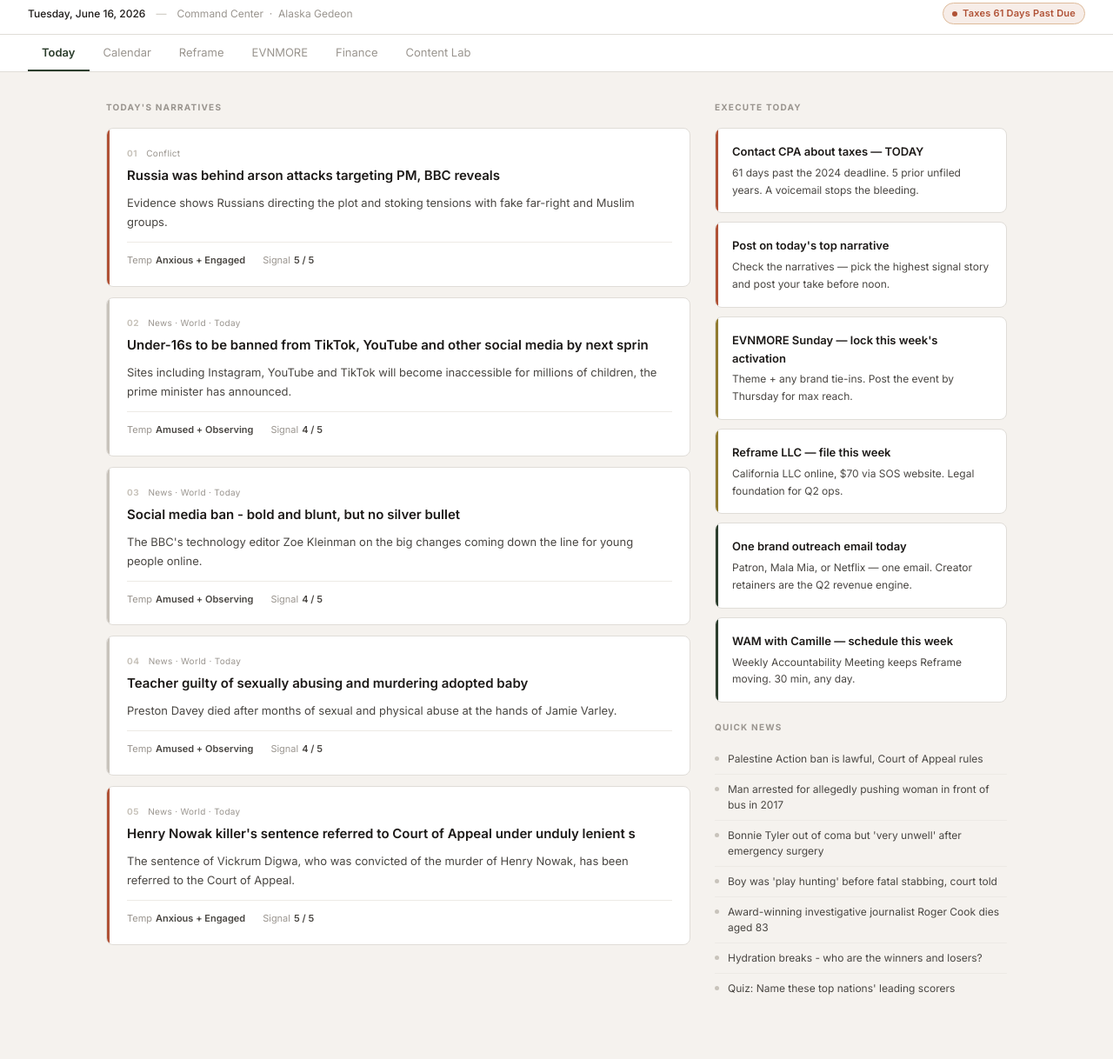
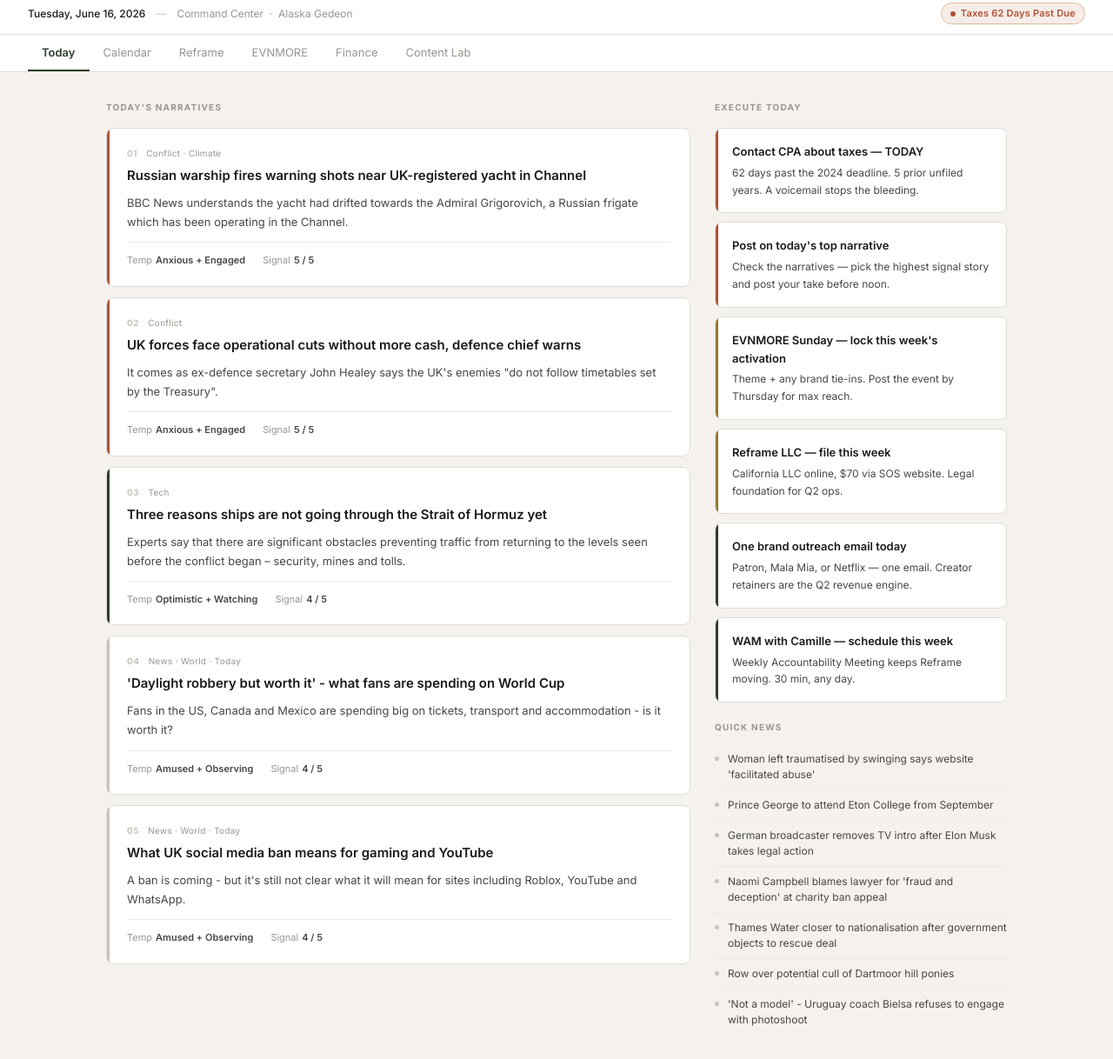
Before and after one commit to alaskagedeon-art/daily-dashboard, a plain HTML site: page index.html in a window 1280 px wide. Shown: the part 8-1226 px from the top of the page at 87% size. Drawn offline with Linux system fonts and the light colour scheme.

Commit message:
Daily update 2026-06-16

```diff
--- a/index.html
+++ b/index.html
@@ -1074,7 +1074,7 @@ body {
   </div>
   <div class="topbar-alert">
     <span class="alert-dot"></span>
-    Taxes 61 Days Past Due
+    Taxes 62 Days Past Due
   </div>
 </div>
 
@@ -1102,36 +1102,36 @@ body {
         <div class="narrative-card nc-red">
           <div class="nc-eyebrow">
             <span class="nc-num">01</span>
-            <span class="nc-tag">Conflict</span>
+            <span class="nc-tag">Conflict · Climate</span>
           </div>
-          <div class="nc-title">Russia was behind arson attacks targeting PM, BBC reveals</div>
-          <div class="nc-body">Evidence shows Russians directing the plot and stoking tensions with fake far-right and Muslim groups.</div>
+          <div class="nc-title">Russian warship fires warning shots near UK-registered yacht in Channel</div>
+          <div class="nc-body">BBC News understands the yacht had drifted towards the Admiral Grigorovich, a Russian frigate which has been operating in the Channel.</div>
           <div class="nc-footer">
             <div class="nc-footer-item">Temp<span>Anxious + Engaged</span></div>
             <div class="nc-footer-item">Signal<span>5 / 5</span></div>
           </div>
         </div>
-        <div class="narrative-card nc-muted">
+        <div class="narrative-card nc-red">
           <div class="nc-eyebrow">
             <span class="nc-num">02</span>
-            <span class="nc-tag">News · World · Today</span>
+            <span class="nc-tag">Conflict</span>
           </div>
-          <div class="nc-title">Under-16s to be banned from TikTok, YouTube and other social media by next sprin</div>
-          <div class="nc-body">Sites including Instagram, YouTube and TikTok will become inaccessible for millions of children, the prime minister has announced.</div>
+          <div class="nc-title">UK forces face operational cuts without more cash, defence chief warns</div>
+          <div class="nc-body">It comes as ex-defence secretary John Healey says the UK's enemies "do not follow timetables set by the Treasury".</div>
           <div class="nc-footer">
-            <div class="nc-footer-item">Temp<span>Amused + Observing</span></div>
-            <div class="nc-footer-item">Signal<span>4 / 5</span></div>
+            <div class="nc-footer-item">Temp<span>Anxious + Engaged</span></div>
+            <div class="nc-footer-item">Signal<span>5 / 5</span></div>
           </div>
         </div>
-        <div class="narrative-card nc-muted">
+        <div class="narrative-card nc-green">
           <div class="nc-eyebrow">
             <span class="nc-num">03</span>
-            <span class="nc-tag">News · World · Today</span>
+            <span class="nc-tag">Tech</span>
           </div>
-          <div class="nc-title">Social media ban - bold and blunt, but no silver bullet</div>
-          <div class="nc-body">The BBC's technology editor Zoe Kleinman on the big changes coming down the line for young people online.</div>
+          <div class="nc-title">Three reasons ships are not going through the Strait of Hormuz yet</div>
+          <div class="nc-body">Experts say that there are significant obstacles preventing  traffic from returning to the levels seen before the conflict began – security, mines and tolls.</div>
           <div class="nc-footer">
-            <div class="nc-footer-item">Temp<span>Amused + Observing</span></div>
+            <div class="nc-footer-item">Temp<span>Optimistic + Watching</span></div>
             <div class="nc-footer-item">Signal<span>4 / 5</span></div>
           </div>
         </div>
@@ -1140,23 +1140,23 @@ body {
             <span class="nc-num">04</span>
             <span class="nc-tag">News · World · Today</span>
           </div>
-          <div class="nc-title">Teacher guilty of sexually abusing and murdering adopted baby</div>
-          <div class="nc-body">Preston Davey died after months of sexual and physical abuse at the hands of Jamie Varley.</div>
+          <div class="nc-title">'Daylight robbery but worth it' - what fans are spending on World Cup</div>
+          <div class="nc-body">Fans in the US, Canada and Mexico are spending big on tickets, transport and accommodation - is it worth it?</div>
           <div class="nc-footer">
             <div class="nc-footer-item">Temp<span>Amused + Observing</span></div>
             <div class="nc-footer-item">Signal<span>4 / 5</span></div>
           </div>
         </div>
-        <div class="narrative-card nc-red">
+        <div class="narrative-card nc-muted">
           <div class="nc-eyebrow">
             <span class="nc-num">05</span>
             <span class="nc-tag">News · World · Today</span>
           </div>
-          <div class="nc-title">Henry Nowak killer's sentence referred to Court of Appeal under unduly lenient s</div>
-          <div class="nc-body">The sentence of Vickrum Digwa, who was convicted of the murder of Henry Nowak, has been referred to the Court of Appeal.</div>
+          <div class="nc-title">What UK social media ban means for gaming and YouTube</div>
+          <div class="nc-body">A ban is coming - but it's still not clear what it will mean for sites including Roblox, YouTube and WhatsApp.</div>
           <div class="nc-footer">
-            <div class="nc-footer-item">Temp<span>Anxious + Engaged</span></div>
-            <div class="nc-footer-item">Signal<span>5 / 5</span></div>
+            <div class="nc-footer-item">Temp<span>Amused + Observing</span></div>
+            <div class="nc-footer-item">Signal<span>4 / 5</span></div>
           </div>
         </div>
         <!-- NARRATIVES-END -->
@@ -1168,7 +1168,7 @@ body {
         <!-- PRIORITIES-START -->
         <div class="priority-item pi-red">
           <div class="pi-title">Contact CPA about taxes — TODAY</div>
-          <div class="pi-body">61 days past the 2024 deadline. 5 prior unfiled years. A voicemail stops the bleeding.</div>
+          <div class="pi-body">62 days past the 2024 deadline. 5 prior unfiled years. A voicemail stops the bleeding.</div>
         </div>
         <div class="priority-item pi-red">
           <div class="pi-title">Post on today's top narrative</div>
@@ -1192,13 +1192,13 @@ body {
         </div>
         <div class="news-list">
           <div class="section-title">Quick News</div>
-          <div class="news-bullet"><span class="news-dot"></span><span>Palestine Action ban is lawful, Court of Appeal rules</span></div>
-          <div class="news-bullet"><span class="news-dot"></span><span>Man arrested for allegedly pushing woman in front of bus in 2017</span></div>
-          <div class="news-bullet"><span class="news-dot"></span><span>Bonnie Tyler out of coma but 'very unwell' after emergency surgery</span></div>
-          <div class="news-bullet"><span class="news-dot"></span><span>Boy was 'play hunting' before fatal stabbing, court told</span></div>
-          <div class="news-bullet"><span class="news-dot"></span><span>Award-winning investigative journalist Roger Cook dies aged 83</span></div>
-          <div class="news-bullet"><span class="news-dot"></span><span>Hydration breaks - who are the winners and losers?</span></div>
-          <div class="news-bullet"><span class="news-dot"></span><span>Quiz: Name these top nations' leading scorers</span></div>
+          <div class="news-bullet"><span class="news-dot"></span><span>Woman left traumatised by swinging says website 'facilitated abuse'</span></div>
+          <div class="news-bullet"><span class="news-dot"></span><span>Prince George to attend Eton College from September</span></div>
+          <div class="news-bullet"><span class="news-dot"></span><span>German broadcaster removes TV intro after Elon Musk takes legal action</span></div>
+          <div class="news-bullet"><span class="news-dot"></span><span>Naomi Campbell blames lawyer for 'fraud and deception' at charity ban appeal</span></div>
+          <div class="news-bullet"><span class="news-dot"></span><span>Thames Water closer to nationalisation after government objects to rescue deal</span></div>
+          <div class="news-bullet"><span class="news-dot"></span><span>Row over potential cull of Dartmoor hill ponies</span></div>
+          <div class="news-bullet"><span class="news-dot"></span><span>'Not a model' - Uruguay coach Bielsa refuses to engage with photoshoot</span></div>
         </div>
         <!-- PRIORITIES-END -->
       </div>
```
